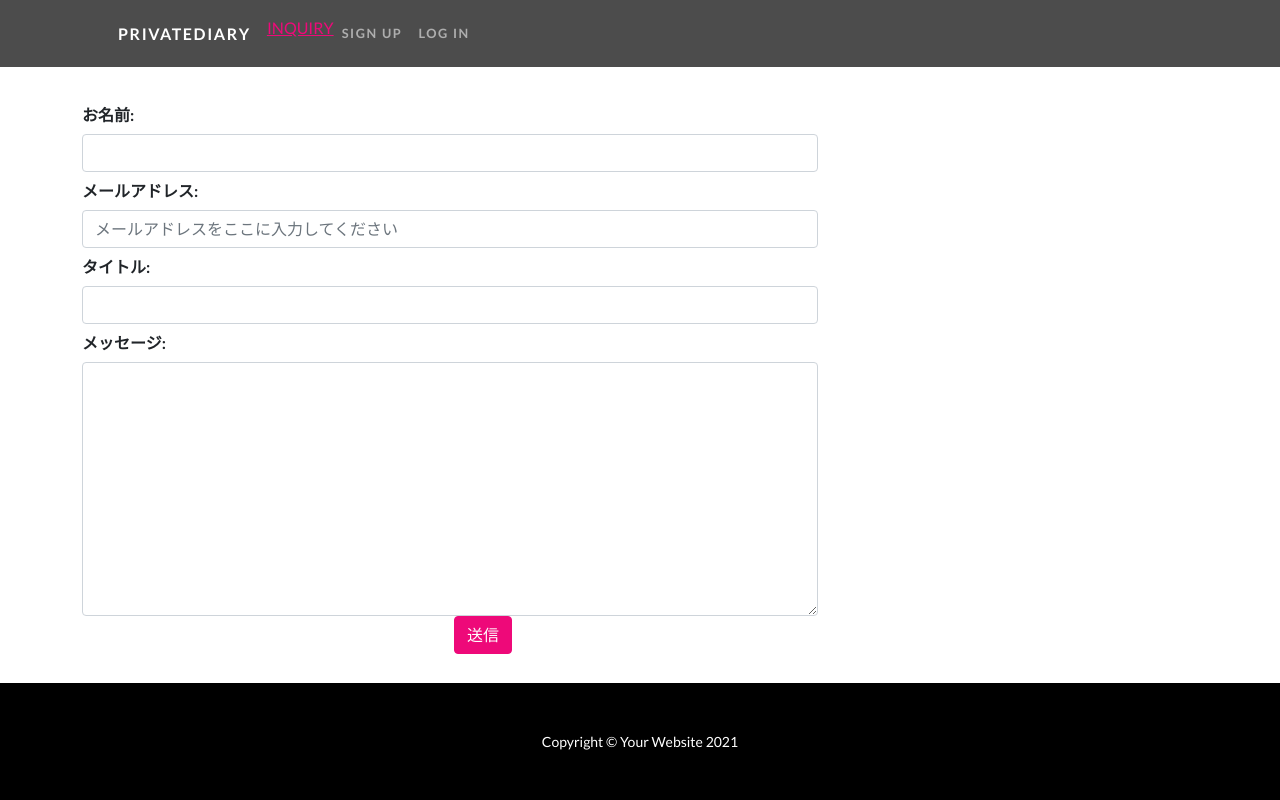
After one commit to Mizuguchi-Akito/PrivateDiary, a Django app: page /inquiry/ in a window 1280 px wide. The commit adds this page. Run offline with Django 3.2, Linux system fonts and the light colour scheme; some libraries are stand-ins or nearby versions.

Commit message:
お問い合わせ

```diff
--- a/diary/forms.py
+++ b/diary/forms.py
@@ -0,0 +1,21 @@
+from django import forms
+
+class InquiryForm(forms.Form):
+    name = forms.CharField(label='お名前' , max_length=30)
+    email = forms.EmailField(label='メールアドレス')
+    title = forms.CharField(label='タイトル',max_length=30)
+    message = forms.CharField(label='メッセージ',widget=forms.Textarea)
+
+    def __init__(self,*args,**kwargs):
+        super().__init__(*args,**kwargs)
+
+        self.fields['name'].widget.attrs['class'] = 'form-control col-9'
+        self.fields['name'].widget.attrs['plaeholder'] = 'お名前をここに入力してください'
+
+        self.fields['email'].widget.attrs['class'] = 'form-control col-11'
+        self.fields['email'].widget.attrs['placeholder'] = 'メールアドレスをここに入力してください'
+
+        self.fields['title'].widget.attrs['class'] = 'form-control col-11'
+        self.fields['title'].widget.attrs['plaeholder'] = 'タイトルをここに入力してください'
+        self.fields['message'].widget.attrs['class'] = 'form-control col-12'
+        self.fields['message'].widget.attrs['plaeholder'] = 'メッセージをここに入力してください'
--- /dev/null
+++ b/diary/static/css/mystyle.css
@@ -0,0 +1,13 @@
+body,#wrapper{
+    display: flex;
+    flex-direction: column;
+    min-height: 100vh;
+}
+
+footer{
+    margin-top:auto;
+}
+
+.my-div-style{
+    margin-top:6rem;
+}
--- a/diary/templates/diary/base.html
+++ b/diary/templates/base.html
@@ -18,7 +18,7 @@
         rel="stylesheet" />
     <!-- Core theme CSS (includes Bootstrap)-->
     <link href="{% static 'css/styles.css' %}" rel="stylesheet">
-    <script src="{% static 'js/scripts.js' %}"></script>
+    <link href="{% static 'css/mystyle.css' %}" rel="stylesheet">
     {% block head %}{% endblock %}
 </head>
 
@@ -26,14 +26,21 @@
     <!-- Navigation-->
     <nav class="navbar navbar-expand-lg navbar-dark navbar-custom fixed-top">
         <div class="container px-5">
-            <a class="navbar-brand" href="#page-top">Start Bootstrap</a>
+            <a class="navbar-brand" href="{% url 'diary:index' %}">PRIVATEDIARY</a>
             <button class="navbar-toggler" type="button" data-bs-toggle="collapse" data-bs-target="#navbarResponsive"
                 aria-controls="navbarResponsive" aria-expanded="false" aria-label="Toggle navigation"><span
                     class="navbar-toggler-icon"></span></button>
             <div class="collapse navbar-collapse" id="navbarResponsive">
-                <ul class="navbar-nav ms-auto">
-                    <li class="nav-item"><a class="nav-link" href="#!">Sign Up</a></li>
-                    <li class="nav-item"><a class="nav-link" href="#!">Log In</a></li>
+                <ul class="navbar-nav mr-auto">
+                    <li class="nav-item {% block active_inquiry %}{% endblock %}">
+                        <a href="nav-link" href="{% url 'diary:inquiry' %}">INQUIRY</a>
+                    </li>
+                    <ul class="navbar-nav ml-auto">
+                        <li class="nav-item">
+                            <li class="nav-item"><a class="nav-link" href="#">Sign Up</a></li>
+                            <li class="nav-item"><a class="nav-link" href="#">Log In</a></li>
+                        </li>
+                    </ul>
                 </ul>
             </div>
         </div>
--- /dev/null
+++ b/diary/templates/inquiry.html
@@ -0,0 +1,35 @@
+{% extends 'base.html' %}
+
+{% block title %}お問い合わせ | PrivateDiary{% endblock %}
+{% block active_inquiry %} active {% endblock %}
+
+{% block contents %}
+<!-- Content section 1-->
+    <div class="container">
+        <div class="row">
+        <div class="my-div-style">
+            <form method="post">
+                {% csrf_token %}
+
+                {{form.non_field_errors}}
+
+                {% for field in form %}
+                <div class="form-group row">
+                    <label for="{{ field.id_for_label }}" class="col-sm4 col-form-label">
+                        <strong>{{ field.label_tag }}</strong>
+                    </label>
+                    <div class="col-sm-8">
+                        {{ field }}
+                        {{ field.errors }}
+                    </div>
+                </div>
+                {% endfor %}
+
+                <div class="offset-sm-4 col-sm-8">
+                    <button class="btn btn-primary" type="submit">送信</button>
+                </div>
+            </form>
+        </div>
+    </div>
+</div>
+{% endblock %}
--- a/diary/urls.py
+++ b/diary/urls.py
@@ -4,4 +4,5 @@ from . import views
 app_name = 'diary'
 urlpatterns = [
     path('', views.IndexView.as_view(), name='index'),
+    path('inquiry/',views.InquiryView.as_view(),name='inquiry')
 ]
--- a/diary/views.py
+++ b/diary/views.py
@@ -1,9 +1,14 @@
 from django.shortcuts import render
 from django.http import HttpResponse
 from django.views import generic
+from.forms import InquiryForm
 # Create your views here.
 def index(request):
     return render(request, 'diary/index.html')
 
 class IndexView(generic.TemplateView):
     template_name="diary/index.html"
+
+class InquiryView(generic.FormView):
+    template_name = "inquiry.html"
+    form_class = InquiryForm
```
Also changed, not shown: diary/templates/index.html (renamed from diary/templates/diary/index.html, +10 -16 lines).
